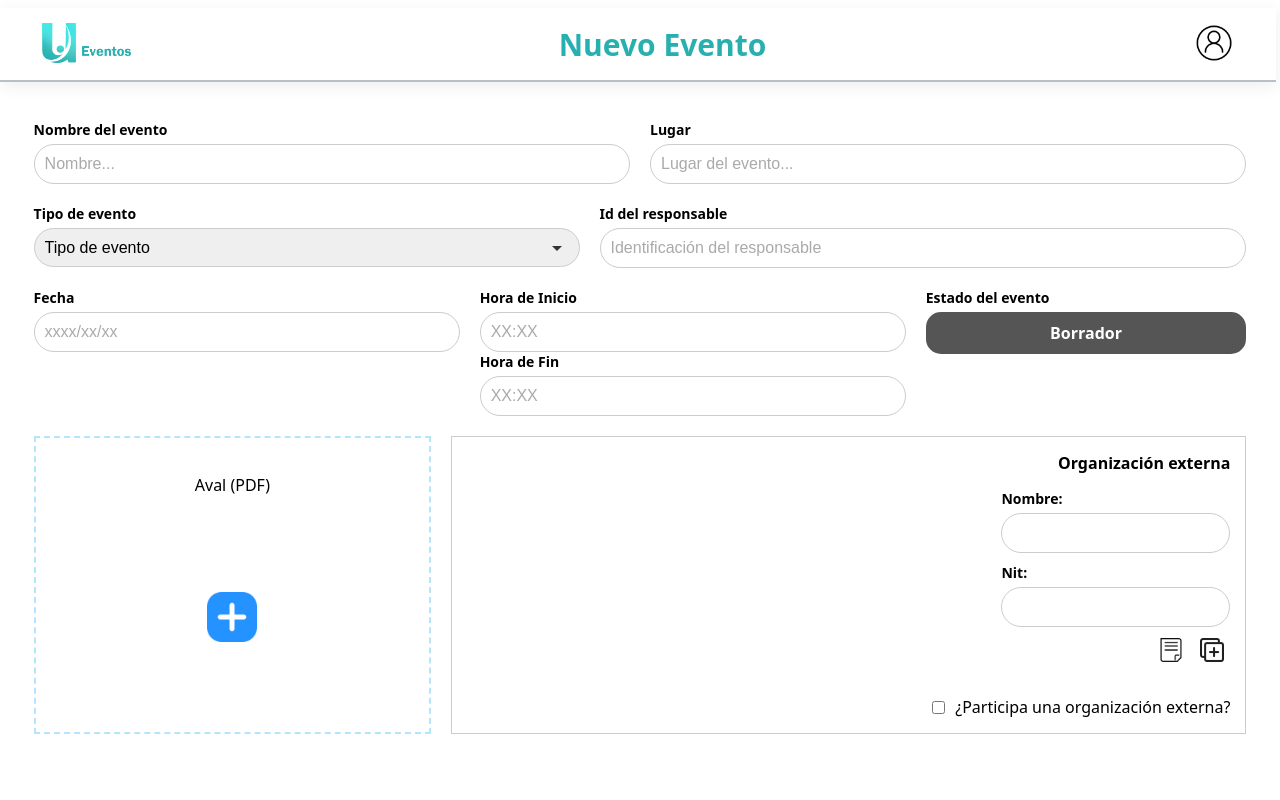
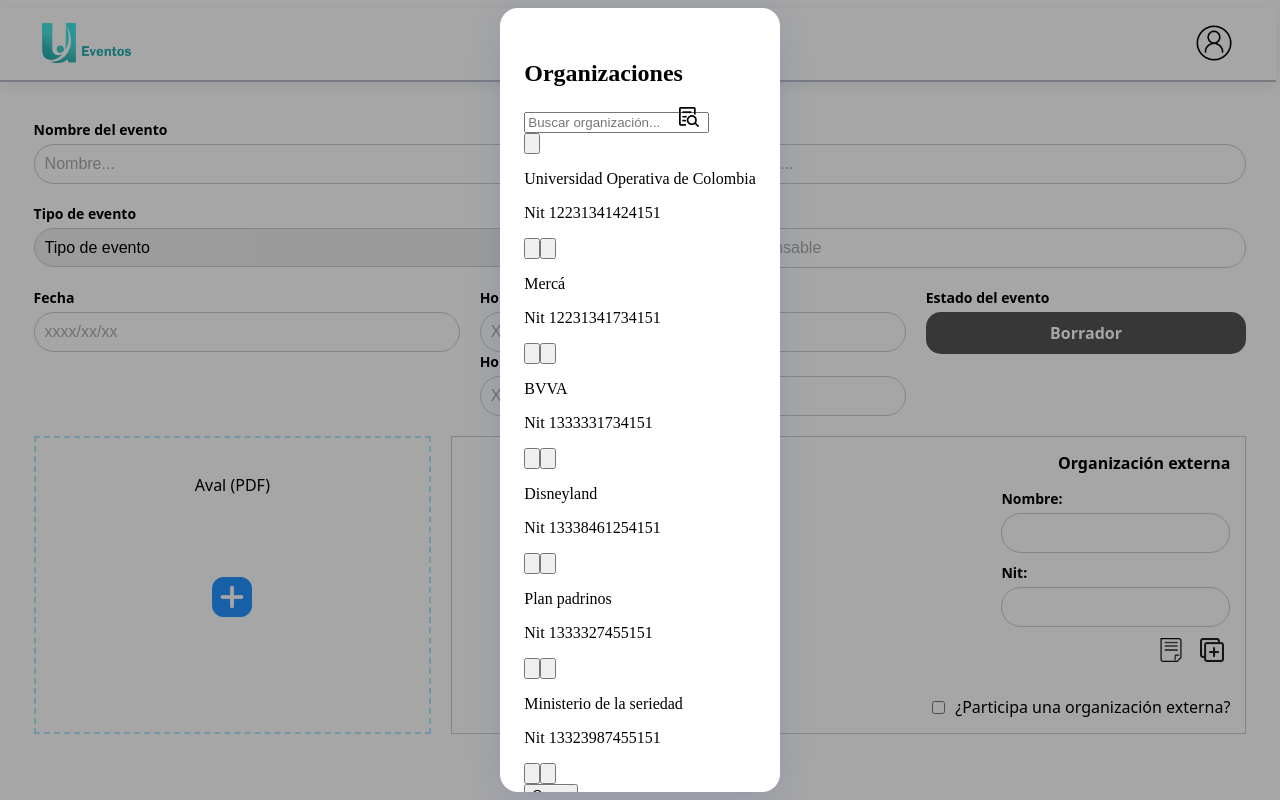
Before and after one commit to steinerHD/Gestion-de-Eventos-Universitarios, an Angular app in the folder frontend-Angular/AngularFrontEnd/: page / in a window 1280 px wide. Both pictures are taken after a click on the button 1171 px from the left and 651 px from the top of the page. Shown: the top 800 px of the page. Built offline with nearby package versions, Linux system fonts and the light colour scheme.

Commit message:
paginita

```diff
--- a/frontend-Angular/AngularFrontEnd/src/app/app.css
+++ b/frontend-Angular/AngularFrontEnd/src/app/app.css
@@ -243,3 +243,31 @@
   outline: none;
   font-size: 16px;
 }
+
+
+/* ventana emergente */
+
+.modal-overlay {
+  position: fixed;
+  top: 0; left: 0; right: 0; bottom: 0;
+  background: rgba(0,0,0,0.35);
+  z-index: 1000;
+  display: flex;
+  align-items: center;
+  justify-content: center;
+}
+
+.modal-window {
+  background: #fff;
+  border-radius: 18px;
+  box-shadow: 0 8px 40px rgba(30, 64, 175, 0.15);
+  z-index: 1010;
+  padding: 32px 24px;
+  min-width: 7vw;
+  max-width: 95vw;
+  max-height: 90vh;
+  overflow-y: auto;
+  position: relative;
+  display: flex;
+  flex-direction: column;
+}
--- a/frontend-Angular/AngularFrontEnd/src/app/app.html
+++ b/frontend-Angular/AngularFrontEnd/src/app/app.html
@@ -59,7 +59,7 @@
     <div class="upload-container">
       <p>Aval (PDF)</p>
       <div class="upload-box">
-        <img src="Icons/plusPDF.png" alt="Subir PDF">
+        <app-avales></app-avales>
       </div>
     </div>
 
@@ -91,26 +91,10 @@
 
   <button class="submit-button">Mandar a revisión</button>
 </div>
-        <button
-          (click)="openModal()"
-          class="px-6 py-3 bg-blue-600 text-white font-semibold rounded-lg shadow-md hover:bg-blue-700 transition duration-300">
-          Abrir Componente de Organización Externa
-        </button>
-@if (isModalOpen()) {
-        <!-- Fondo oscuro (Overlay) -->
-        <div
-          class="fixed inset-0 z-50 flex items-center justify-center bg-black bg-opacity-50"
-          (click)="closeModal()">
-
-          <!-- Contenedor de la ventana emergente -->
-          <div
-            class="bg-white p-2 rounded-lg shadow-xl w-full max-w-lg mx-4 transform transition-transform duration-300 ease-out scale-100"
-            (click)="$event.stopPropagation()">
-
-            <!-- Aquí se muestra el componente de Organización Externa -->
+  <!-- Modal Overlay y ventana emergente -->
+  <div *ngIf="isModalOpen()" class="modal-overlay" (click)="closeModal()">
+    <div class="modal-window" (click)="$event.stopPropagation()">
       <app-organizacion-externa></app-organizacion-externa>
-
-            <!-- Botón para cerrar la ventana emergente -->
       <div class="flex justify-end p-4">
         <button
           (click)="closeModal()"
@@ -120,7 +104,7 @@
       </div>
     </div>
   </div>
-      }
+
   <router-outlet></router-outlet>
 </main>
 
--- /dev/null
+++ b/frontend-Angular/AngularFrontEnd/src/app/avales/avales.css
@@ -0,0 +1,42 @@
+.aval-upload-container {
+  display: flex;
+  flex-direction: column;
+  align-items: center; /* Centra el contenido horizontalmente */
+  gap: 12px;
+}
+
+.aval-upload-btn {
+  background: none;
+  color: #fff;
+  padding: 0; /* Elimina el padding para que el tamaño sea solo el de la imagen */
+  cursor: pointer;
+  font-weight: 600;
+  transition: background 0.7s;
+  margin-bottom: 8px;
+  display: flex;
+  align-items: center;
+  justify-content: center;
+  border-radius: 20%;
+  width: 50px;   /* Tamaño fijo */
+  height: 50px;  /* Tamaño fijo */
+}
+
+.aval-upload-btn img {
+  width: 40px;
+  height: 40px;
+  object-fit: contain;
+  display: block;
+}
+
+.aval-upload-btn:hover {
+  background: #34aae6;
+}
+
+.aval-file-box {
+  background: #f8fafc;
+  border: 1px solid #b2dfdb;
+  border-radius: 12px;
+  padding: 10px 16px;
+  font-size: 1rem;
+  color: #222;
+}
--- /dev/null
+++ b/frontend-Angular/AngularFrontEnd/src/app/avales/avales.html
@@ -0,0 +1,9 @@
+<div class="aval-upload-container">
+  <label class="aval-upload-btn">
+    <img src="Icons/plusPDF.png" alt="">
+    <input type="file" accept="application/pdf" (change)="onFileSelected($event)" hidden>
+  </label>
+  <div *ngIf="selectedFileName" class="aval-file-box">
+    <span>{{ selectedFileName }}</span>
+  </div>
+</div>
--- /dev/null
+++ b/frontend-Angular/AngularFrontEnd/src/app/avales/avales.ts
@@ -0,0 +1,22 @@
+import { Component } from '@angular/core';
+import { CommonModule } from '@angular/common';
+
+@Component({
+  selector: 'app-avales',
+  standalone: true, // Asegúrate de marcarlo como standalone si usas imports
+  imports: [CommonModule],
+  templateUrl: './avales.html',
+  styleUrls: ['./avales.css'] // Usa styleUrls (arreglo), no styleUrl
+})
+export class Avales {
+  selectedFileName: string | null = null;
+
+  onFileSelected(event: Event) {
+    const input = event.target as HTMLInputElement;
+    if (input.files && input.files.length > 0) {
+      this.selectedFileName = input.files[0].name;
+    } else {
+      this.selectedFileName = null;
+    }
+  }
+}
--- a/frontend-Angular/AngularFrontEnd/src/app/organizacion-externa/organizacion-externa.ts
+++ b/frontend-Angular/AngularFrontEnd/src/app/organizacion-externa/organizacion-externa.ts
@@ -6,6 +6,7 @@
   templateUrl: './organizacion-externa.html',
   styleUrl: './organizacion-externa.css'
 })
+
 
 export class OrganizacionExternaComponent {
   // Datos de ejemplo para la lista de organizaciones
```
Also changed, not shown: frontend-Angular/AngularFrontEnd/src/app/app.ts (+5 -4 lines), frontend-Angular/AngularFrontEnd/src/app/organizacion-externa/organizacion-externa.css (line endings or trailing spaces), 1 other file (tests, documents, lock files or other folders). Lines whose indentation alone changed are shown as unchanged.
